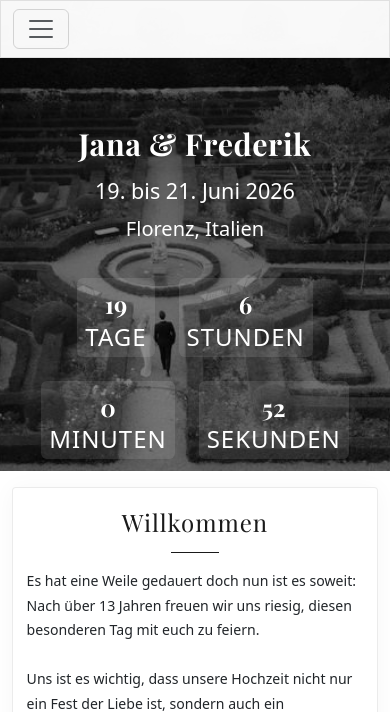
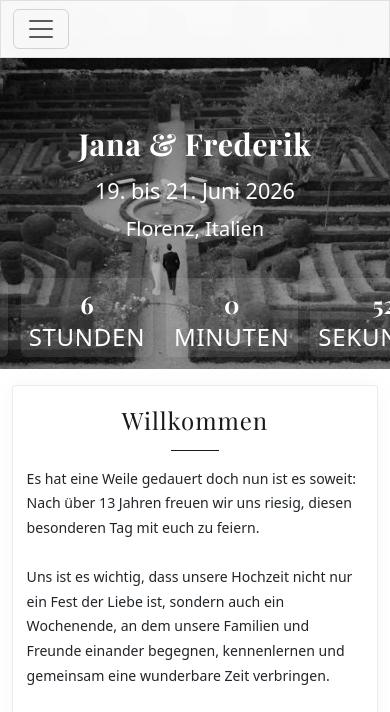
Before and after one commit to fredigee/hochzeit-website, a Flask app: page / in a window 390 px wide. Shown: the top 712 px of the page. Run offline with Flask 3, Linux system fonts and the light colour scheme; a user stored in the database is signed in; some libraries are stand-ins or nearby versions.

Commit message:
Fix mobile hero: image position, overlay opacity, countdown alignment
- Lighten overlay for sharper image appearance
- Set background-position to center top
- Fix countdown single-line on mobile (remove Bootstrap gap-3 override)

Co-Authored-By: Claude Sonnet 4.6 <noreply@anthropic.com>

```diff
--- a/static/style.css
+++ b/static/style.css
@@ -38,10 +38,10 @@ h1, h2, h3 {
 .hero {
     width: 100vw;
     min-height: 20vh;
-    background: linear-gradient(rgba(0, 0, 0, 0.5), rgba(0, 0, 0, 0.5)),
+    background: linear-gradient(rgba(0, 0, 0, 0.3), rgba(0, 0, 0, 0.3)),
                 url('/static/background_wedding.jpeg');
     background-size: cover;
-    background-position: center;
+    background-position: center top;
     color: white;
     text-align: center;
     display: flex;
@@ -1071,18 +1071,19 @@ nav ul li a:hover {
         letter-spacing: 0.02em;
     }
     .countdown {
-        gap: 0.4rem;
+        gap: 0.3rem;
+        flex-wrap: nowrap;
     }
     .countdown-item {
-        min-width: 62px;
-        padding: 0.5rem 0.5rem;
+        min-width: 52px;
+        padding: 0.4rem 0.3rem;
     }
     .countdown-item span:first-child {
-        font-size: 1.4rem;
+        font-size: 1.2rem;
     }
     .countdown-label {
-        font-size: 0.58rem;
-        letter-spacing: 0.04em;
+        font-size: 0.55rem;
+        letter-spacing: 0.03em;
     }
     .date { font-size: 1rem; }
     .location { font-size: 0.9rem; }
--- a/templates/index.html
+++ b/templates/index.html
@@ -30,7 +30,7 @@
             <h1 class="display-3 fw-bold">Jana & Frederik</h1>
             <p class="date fs-4">19. bis 21. Juni 2026</p>
             <p class="location fs-5">Florenz, Italien</p>
-            <div class="countdown d-flex justify-content-center gap-3 mt-4">
+            <div class="countdown mt-4">
                 <div class="countdown-item text-center">
                     <span id="days" class="fs-2 fw-bold">0</span>
                     <span class="countdown-label">Tage</span>
```
